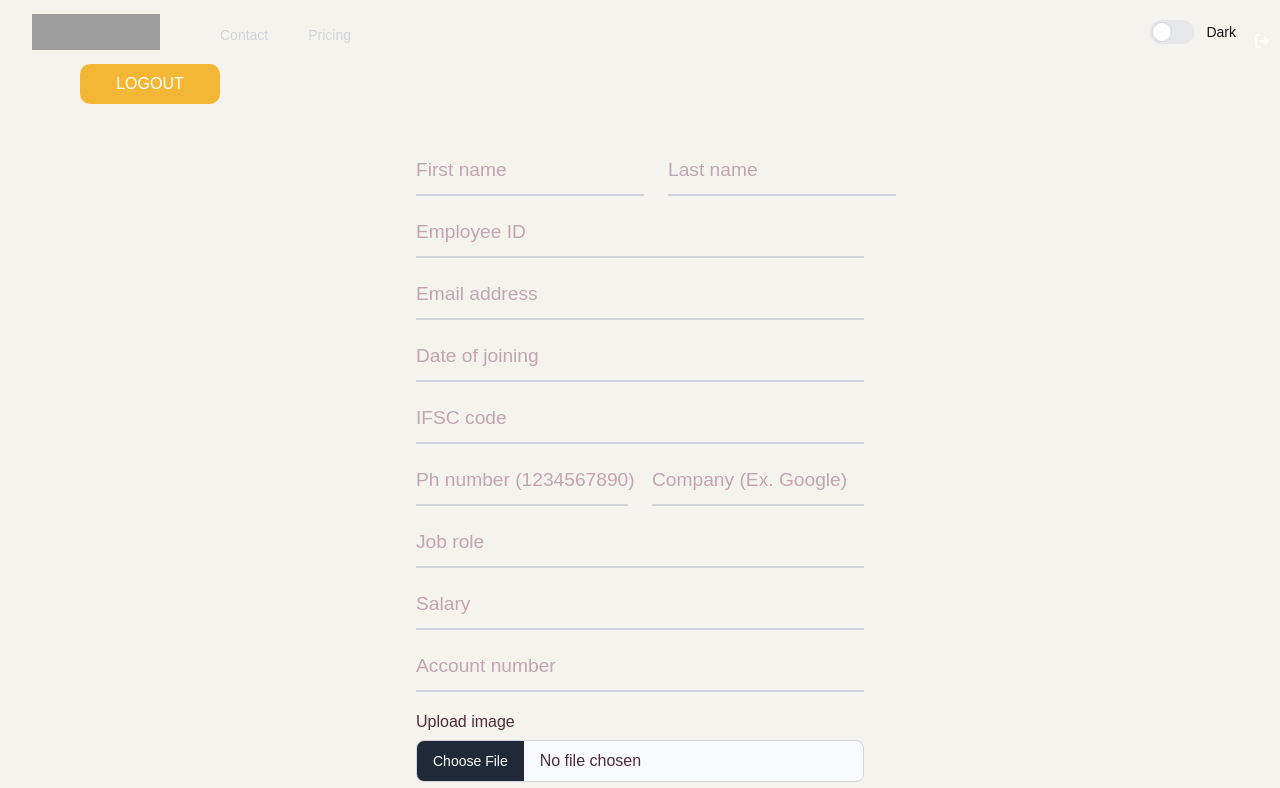
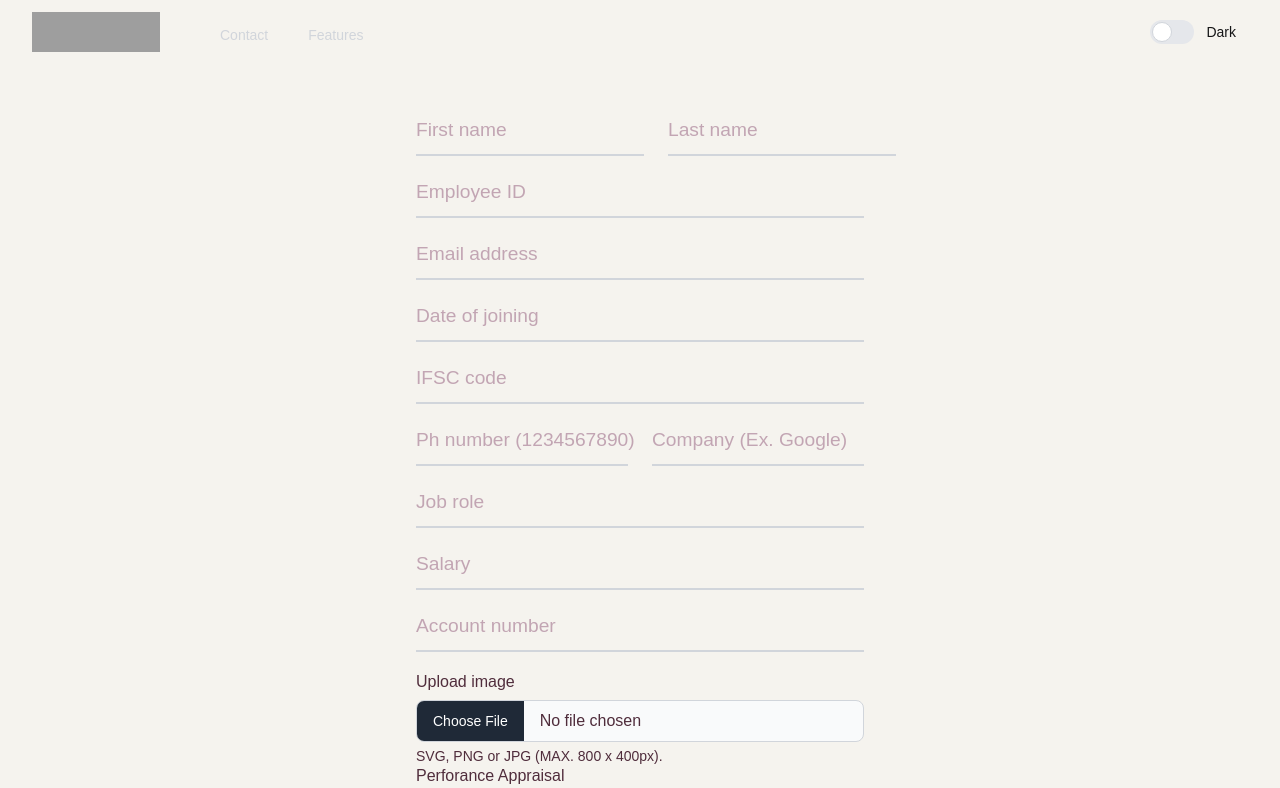
Before and after one commit to Medha0909/hr_management_system, a Next.js app in the folder client/: page /employeform in a window 1280 px wide. Shown: the top 788 px of the page. Built offline with nearby package versions, Linux system fonts and the light colour scheme; grey boxes are pictures that could not be loaded.

Commit message:
Update employeform.tsx

```diff
--- a/client/pages/employeform.tsx
+++ b/client/pages/employeform.tsx
@@ -1,6 +1,6 @@
 import React from "react";
 import { useState } from "react";
-import Navbara from "./navbar1";
+import Navbar from "./navbar";
 import { FaFacebook } from "react-icons/fa6";
 import { FaTwitter } from "react-icons/fa";
 import { FaLinkedin } from "react-icons/fa";
@@ -101,7 +101,7 @@ export default function Form() {
   return (
     <>
       <div className="gfx">
-        <Navbara />
+        <Navbar />
 
         <form className="max-w-md mt-[50px] mx-auto" onSubmit={handleSubmit}>
           <div className="tabs grid md:grid-cols-2 md:gap-6">
```
